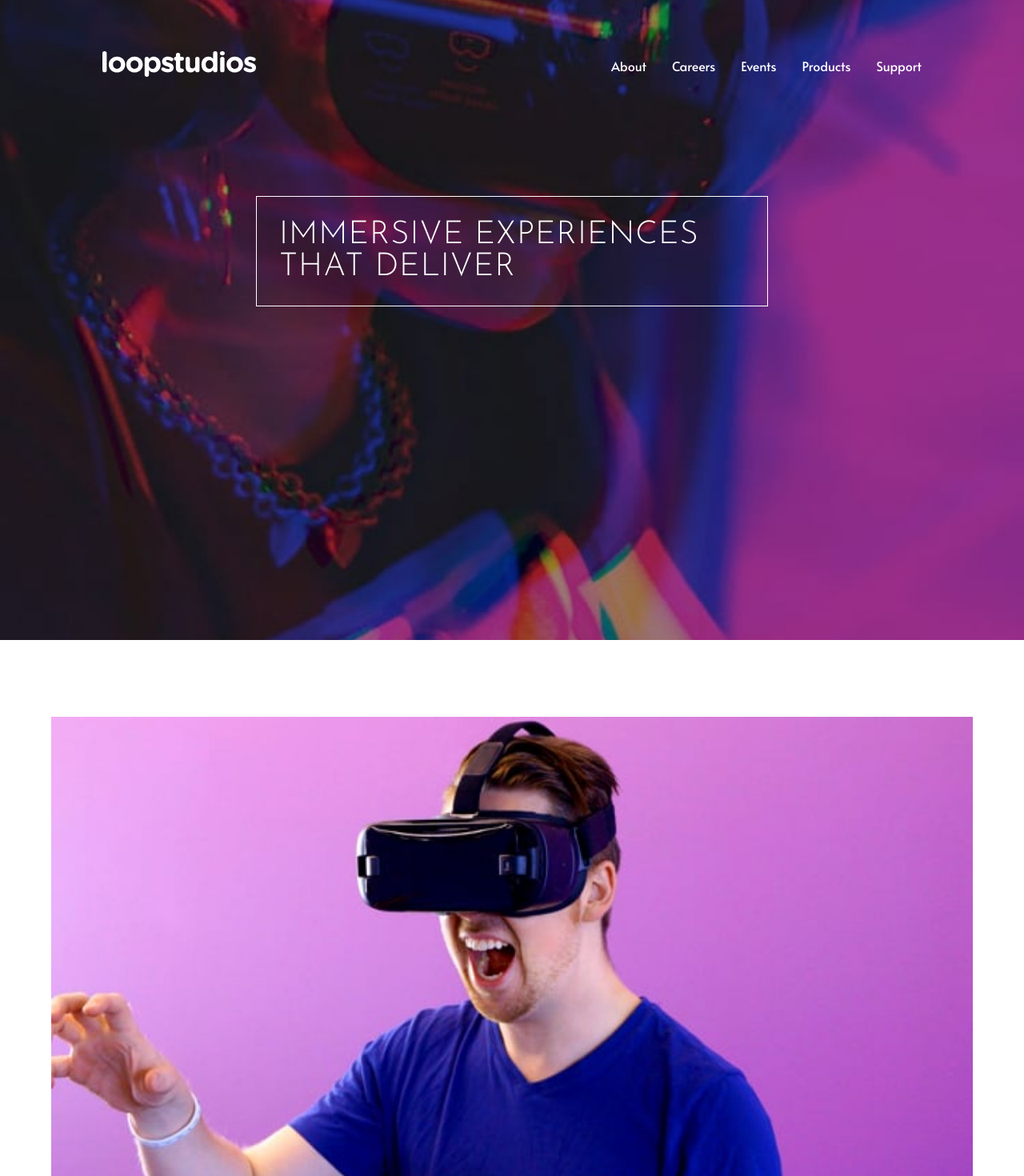
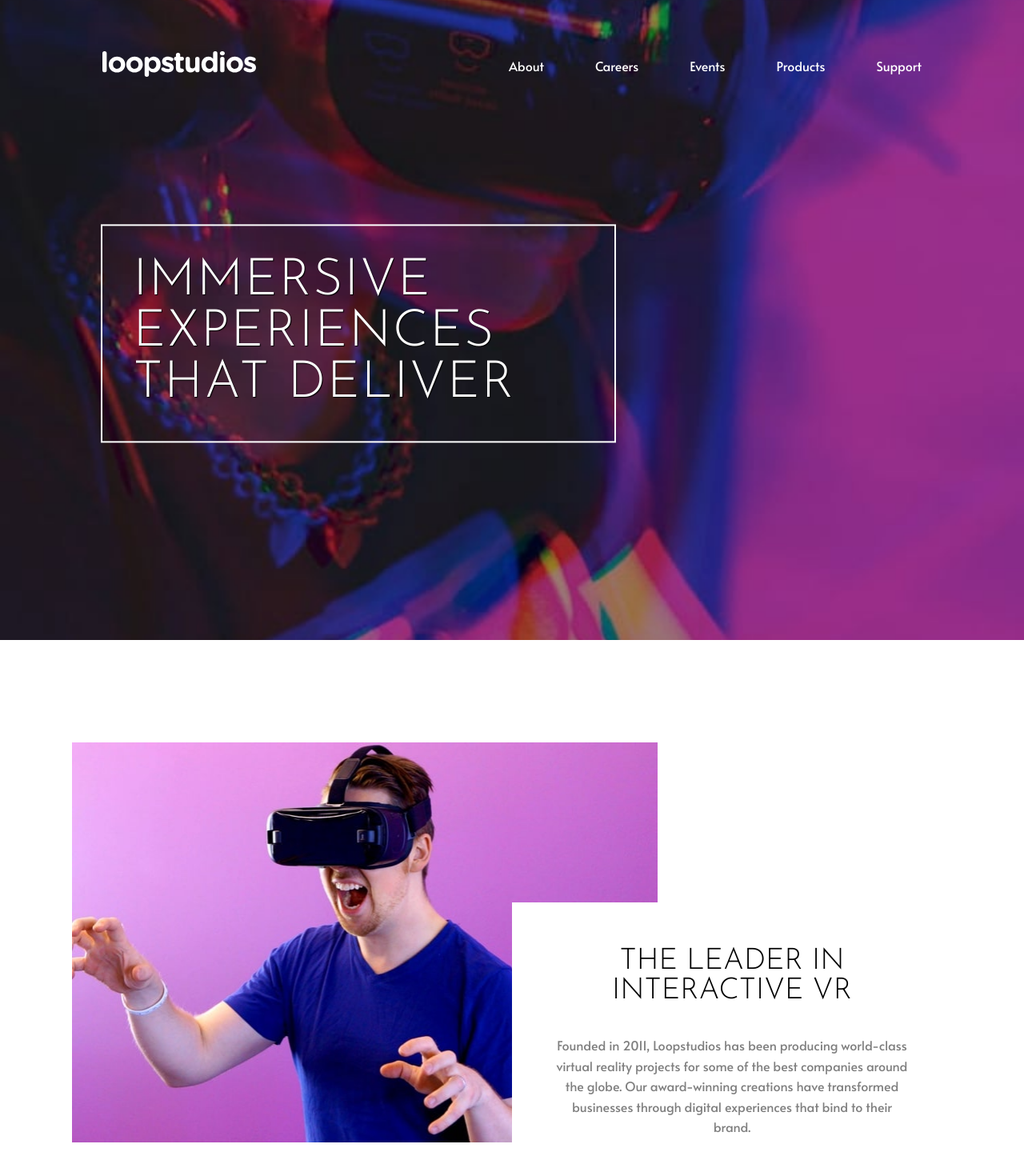
Before and after one commit to OscarAnillo/loop-studios-landing-fe, a React (Create React App) app: page / in a window 1280 px wide. Shown: the top 1470 px of the page at 80% size. Built offline with nearby package versions, Linux system fonts and the light colour scheme.

Commit message:
add articleDesktopView

```diff
--- a/src/App.css
+++ b/src/App.css
@@ -93,6 +93,9 @@
 .article div img {
   width: 100%;
   padding-bottom: 50px;
+}
+.desktop-img {
+  display: none;
 }
 .article div h1 {
   font-family: 'Josefin Sans', sans-serif;
@@ -313,6 +316,7 @@
 @media(min-width: 1000px) {
   .container {
     width: 90%;
+    max-width: 1100px;
     margin: auto;
   }
 
@@ -338,59 +342,73 @@
     font-family: 'Alata', sans-serif;
   }
   .nav-desktop ul li {
-    margin-left: 2em;
+    margin-left: 4em;
     color: #fff;
   }
 
 
   /* HeroComponent */
   .hero-bg {
-    background-image: url('/public/images/mobile/image-hero.jpg');
-    background-position: center right;
-    background-repeat: no-repeat;
-    background-size: cover;
-    height: 800px;
-    position: relative;
+    background-image: url('/public/images/desktop/image-hero.jpg');
+    background-position: left;
+    height: 850px;
+    transition: all .3s ease;
+  }
+  .hero-bg:hover {
+    filter: blur(1px) contrast(300%) hue-rotate(15deg);
   }
   .hero-bg-div {
-    position: absolute;
-    top: 22%;
-    left: 50%;
-    transform: translate(-50%, 50%);
-    border: 1px solid #fff;
+    top: 18%;
+    left: 35%;
+    border: 2px solid #fff;
+    width: 50%;
   }
   .hero-bg-div h1 {
-    color: #fff;
-    font-family: 'Josefin Sans', sans-serif;
-    font-size: 2.5rem;
-    font-weight: 300;
-    text-transform: uppercase;
-    padding: .7em;
-    text-align: left;
-    letter-spacing: 1px;
+    font-size: 4rem;
+    padding: .6em;
+    letter-spacing: 2px;
+    text-shadow: 1px 1px 1px #000;
   }
 
   /* ArticleComponent */
   .article {
-    margin: 6em 0;
+    margin: 8em 0;
+    display: flex;
+    align-items: flex-end;
+    justify-content: space-between;
+    position: relative;
+  }
+  .article > div:nth-child(1) {
+    height: 500px;
+  }
+  .article > div:nth-child(2) {
+    background-color: #fff;
+    width: 50%;
+    position: absolute;
+    right: 0;
+    height: 300px;
   }
   .article div img {
-    width: 100%;
-    padding-bottom: 50px;
+    display: none;
+  }
+  .article .desktop-img {
+    display: block;
+    width: 732px;
+    height: 500px;
   }
   .article div h1 {
-    font-family: 'Josefin Sans', sans-serif;
-    font-weight: 300;
-    font-size: 2.1rem;
-    text-transform: uppercase;
-    padding-bottom: 1.5em;
+    font-size: 2.3rem;
+    padding-bottom: 1em;
+    padding-top: 1.5em;
+    width: 70%;
+    margin: auto;
   }
   .article div p {
     font-family: 'Alata', sans-serif;
     font-weight: 400;
     color: rgb(127, 127, 127);
     line-height: 1.6em;
-    width: 90%;
+    width: 80%;
     margin: auto;
   }
 
--- a/src/components/article-component.js
+++ b/src/components/article-component.js
@@ -3,6 +3,7 @@ export default function ArticleComponent(){
         <article className="article">
             <div>
                 <img src="/images/mobile/image-interactive.jpg" alt="" />
+                <img src="/images/desktop/image-interactive.jpg" alt="" className="desktop-img"/>
             </div>
             <div>
                 <h1>The leader in interactive vr</h1>
```
